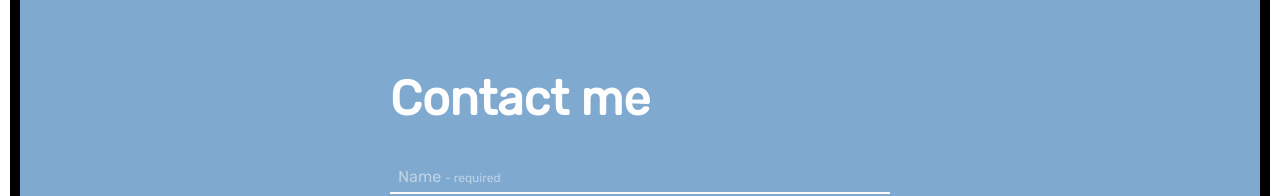
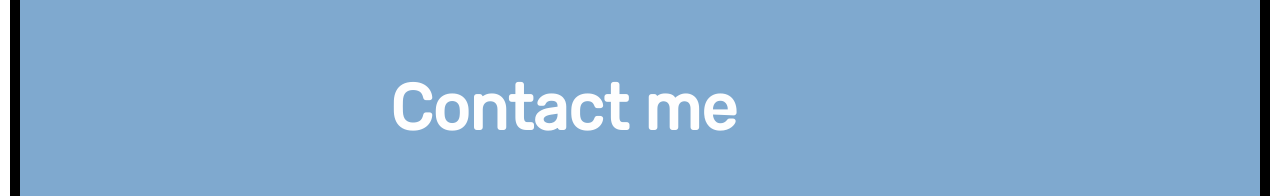
Before and after one commit to alex-bowers/portfolio-site, a Nuxt app: page / in a window 1280 px wide. Shown: the part 2175-2371 px from the top of the page. Built offline with nearby package versions, Linux system fonts and the light colour scheme.

Commit message:
Remove heading styles from the default vue

```diff
--- a/layouts/default.vue
+++ b/layouts/default.vue
@@ -14,14 +14,4 @@ html {
 body {
     margin: 0;
 }
-
-h1 {
-    font-size: 6rem;
-}
-h2 {
-    font-size: 3rem;
-}
-h3 {
-    font-size: 1.5rem;
-}
 </style>
```
